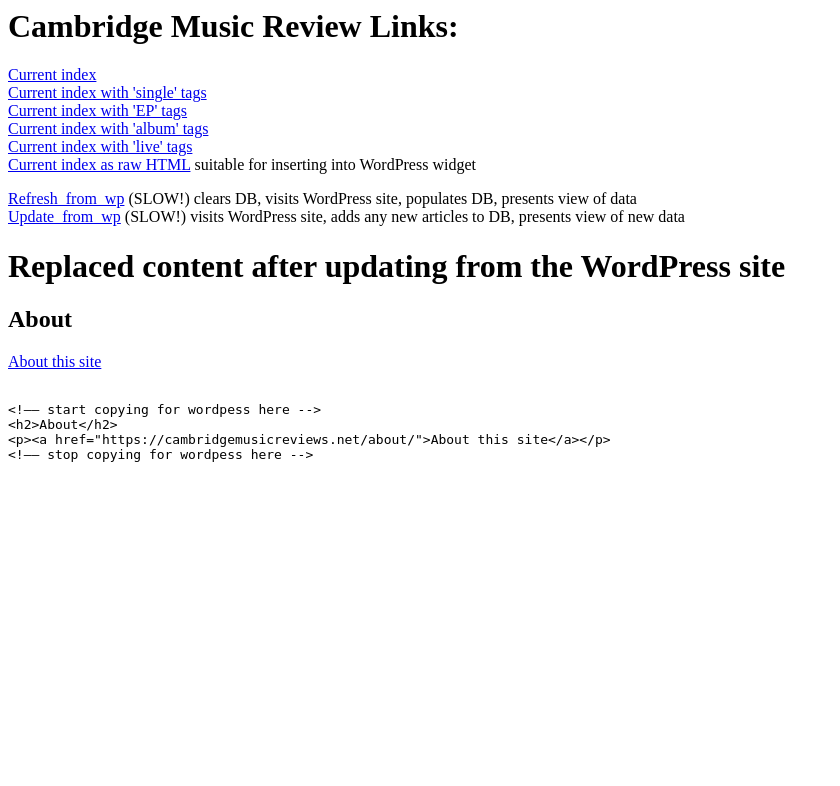
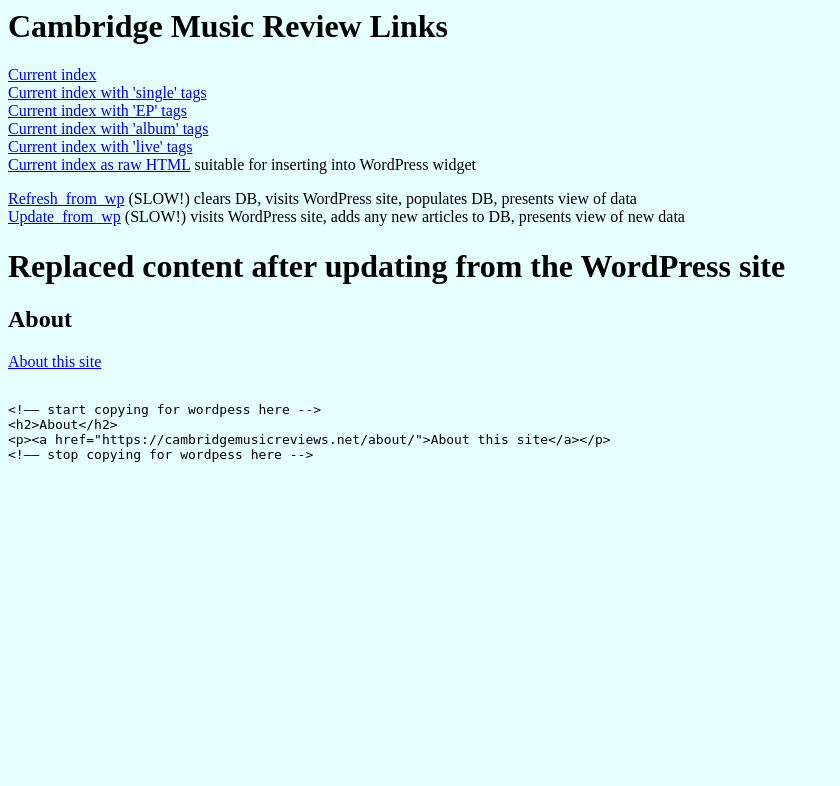
Before and after one commit to jeanflower/cambridgemusicreviews, a Django app: page /indexer/refresh_from_wp/ in a window 1280 px wide. Shown: the top 786 px of the page, without its empty margins (0-840 px from the left). Run offline with Django 3.2, Linux system fonts and the light colour scheme; data that the repository does not hold is empty.

Commit message:
web page formatting

```diff
--- /dev/null
+++ b/django/cmr_site/indexer/static/indexer/style.css
@@ -0,0 +1,3 @@
+body {
+    background-color: #e6ffff;
+}
--- a/django/cmr_site/indexer/templates/base.html
+++ b/django/cmr_site/indexer/templates/base.html
@@ -1,5 +1,8 @@
+{% load static %}
+<link rel="stylesheet" type="text/css" href="{% static 'indexer/style.css' %}" />
+
 {% block content %}
-<h1>Cambridge Music Review Links:</h1>
+<h1>Cambridge Music Review Links</h1>
 <a href = "{% url 'display_db_index' %}">Current index</a><br>
 <a href = "{% url 'display_tagged_db_index' 'single' 0%}">Current index with 'single' tags</a><br>
 <a href = "{% url 'display_tagged_db_index' 'EP' 0%}">Current index with 'EP' tags</a><br>
```
